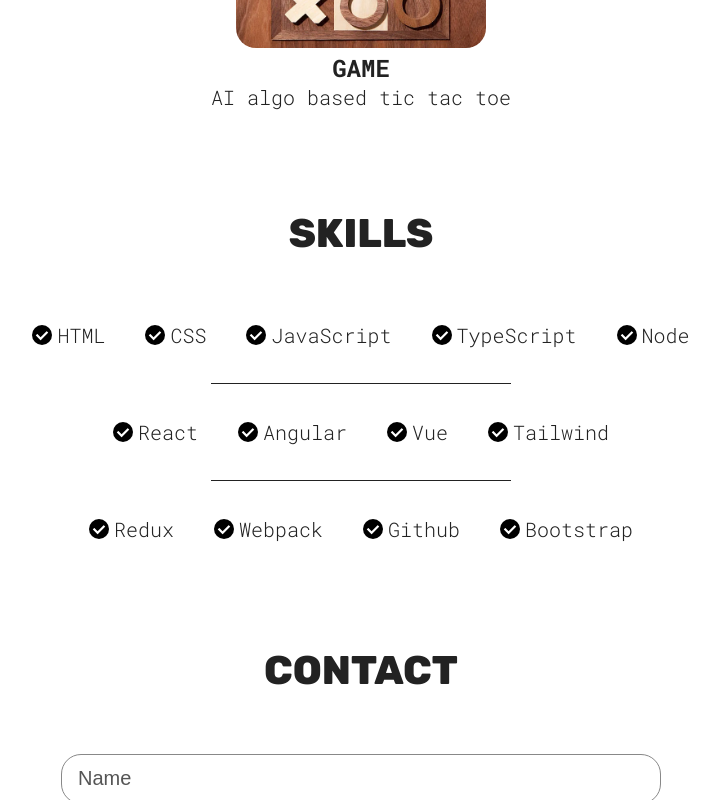
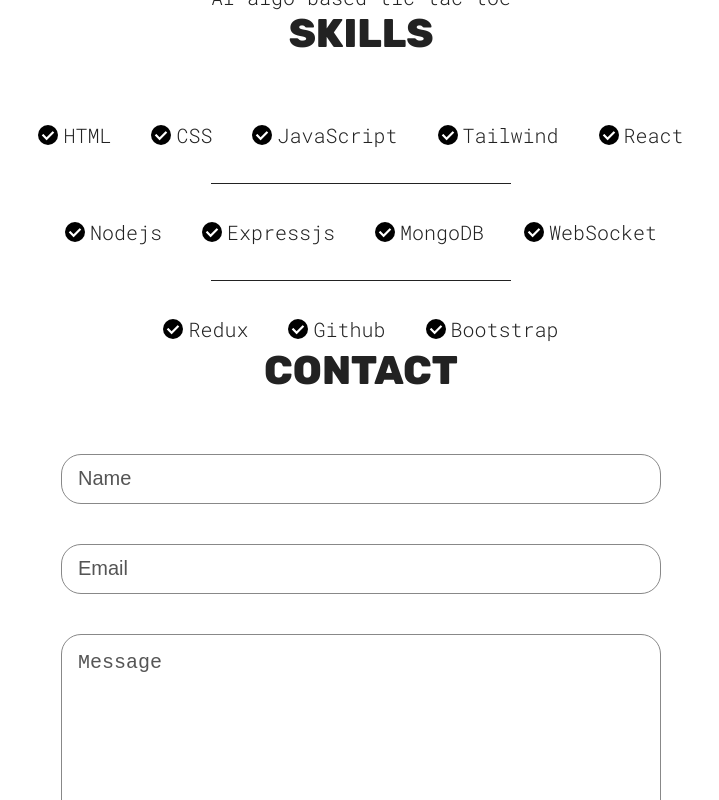
Before and after one commit to vermagaur851/portfolio, a React (Vite) app: page / in a window 1280 px wide. Shown: the part 960-1760 px from the top of the page, without its empty margins (279-998 px from the left). Built offline with nearby package versions, Linux system fonts and the light colour scheme.

Commit message:
corrections

```diff
--- a/src/App.css
+++ b/src/App.css
@@ -25,6 +25,10 @@ body {
   justify-content: center;
   margin: 100px auto 60px;
 }
+/*
+.box{
+
+} */
 
 #root {
   display: flex;
--- a/src/App.jsx
+++ b/src/App.jsx
@@ -7,13 +7,13 @@ import Projects from "./section/projects/projects";
 
 function App() {
   return (
-    <>
+    <div className="box">
       <Hero />
       <Projects />
       <Skills />
       <Contact/>
       <Footer/>
-    </>
+    </div>
   );
 }
 
--- a/src/section/Skills/Skills.jsx
+++ b/src/section/Skills/Skills.jsx
@@ -11,20 +11,19 @@ function Skills() {
         <SkillList src={checkMarkIcon} cnt={"HTML"}/>
         <SkillList src={checkMarkIcon} cnt={"CSS"}/>
         <SkillList src={checkMarkIcon} cnt={"JavaScript"}/>
-        <SkillList src={checkMarkIcon} cnt={"TypeScript"}/>
-        <SkillList src={checkMarkIcon} cnt={"Node"}/>
+        <SkillList src={checkMarkIcon} cnt={"Tailwind"}/>
+        <SkillList src={checkMarkIcon} cnt={"React"}/>
       </div>
       <hr />
       <div className={styles.skillList}>
-        <SkillList src={checkMarkIcon} cnt={"React"}/>
-        <SkillList src={checkMarkIcon} cnt={"Angular"}/>
-        <SkillList src={checkMarkIcon} cnt={"Vue"}/>
-        <SkillList src={checkMarkIcon} cnt={"Tailwind"}/>
+        <SkillList src={checkMarkIcon} cnt={"Nodejs"}/>
+        <SkillList src={checkMarkIcon} cnt={"Expressjs"}/>
+        <SkillList src={checkMarkIcon} cnt={"MongoDB"}/>
+        <SkillList src={checkMarkIcon} cnt={"WebSocket"}/>
       </div>
       <hr />
       <div className={styles.skillList}>
         <SkillList src={checkMarkIcon} cnt={"Redux"}/>
-        <SkillList src={checkMarkIcon} cnt={"Webpack"}/>
         <SkillList src={checkMarkIcon} cnt={"Github"}/>
         <SkillList src={checkMarkIcon} cnt={"Bootstrap"}/>
       </div>
```
